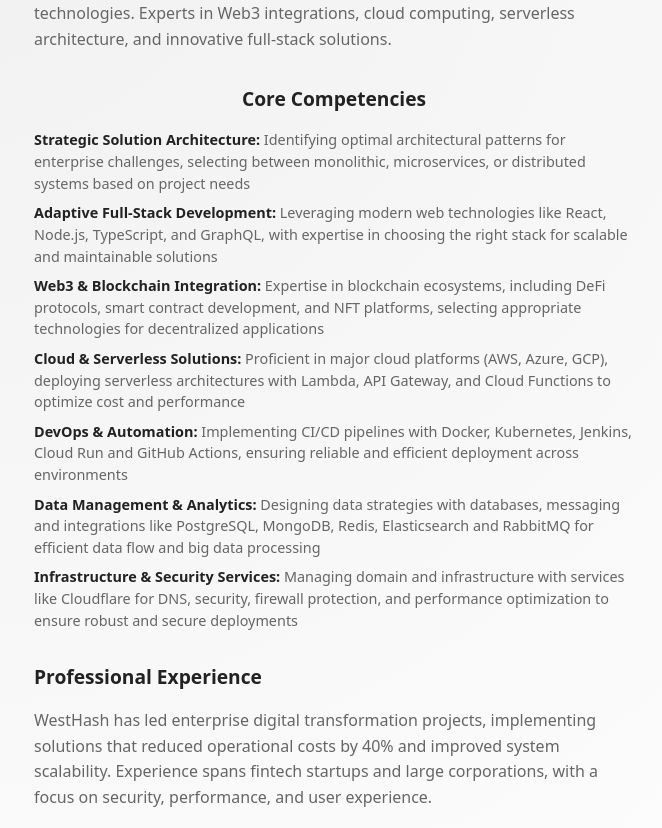
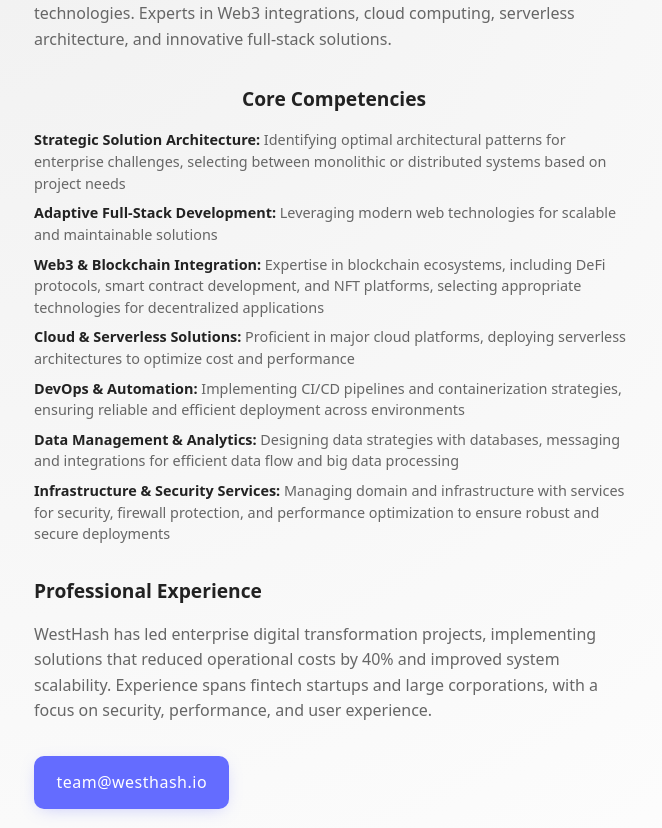
Before and after one commit to westhash/landing-page, a React (Vite) app: page / in a window 1280 px wide. Shown: the part 584-1412 px from the top of the page, without its empty margins (306-968 px from the left). Built offline with nearby package versions, Linux system fonts and the light colour scheme.

Commit message:
some core competence

```diff
--- a/src/App.jsx
+++ b/src/App.jsx
@@ -35,13 +35,13 @@
           <div className="skills-section">
             <h3>Core Competencies</h3>
             <ul>
-              <li><strong>Strategic Solution Architecture:</strong> Identifying optimal architectural patterns for enterprise challenges, selecting between monolithic, microservices, or distributed systems based on project needs</li>
-              <li><strong>Adaptive Full-Stack Development:</strong> Leveraging modern web technologies like React, Node.js, TypeScript, and GraphQL, with expertise in choosing the right stack for scalable and maintainable solutions</li>
+              <li><strong>Strategic Solution Architecture:</strong> Identifying optimal architectural patterns for enterprise challenges, selecting between monolithic or distributed systems based on project needs</li>
+              <li><strong>Adaptive Full-Stack Development:</strong> Leveraging modern web technologies for scalable and maintainable solutions</li>
               <li><strong>Web3 & Blockchain Integration:</strong> Expertise in blockchain ecosystems, including DeFi protocols, smart contract development, and NFT platforms, selecting appropriate technologies for decentralized applications</li>
-              <li><strong>Cloud & Serverless Solutions:</strong> Proficient in major cloud platforms (AWS, Azure, GCP), deploying serverless architectures with Lambda, API Gateway, and Cloud Functions to optimize cost and performance</li>
-              <li><strong>DevOps & Automation:</strong> Implementing CI/CD pipelines with Docker, Kubernetes, Jenkins, Cloud Run and GitHub Actions, ensuring reliable and efficient deployment across environments</li>
-              <li><strong>Data Management & Analytics:</strong> Designing data strategies with databases, messaging and integrations like PostgreSQL, MongoDB, Redis, Elasticsearch and RabbitMQ for efficient data flow and big data processing</li>
-              <li><strong>Infrastructure & Security Services:</strong> Managing domain and infrastructure with services like Cloudflare for DNS, security, firewall protection, and performance optimization to ensure robust and secure deployments</li>
+              <li><strong>Cloud & Serverless Solutions:</strong> Proficient in major cloud platforms, deploying serverless architectures to optimize cost and performance</li>
+              <li><strong>DevOps & Automation:</strong> Implementing CI/CD pipelines and containerization strategies, ensuring reliable and efficient deployment across environments</li>
+              <li><strong>Data Management & Analytics:</strong> Designing data strategies with databases, messaging and integrations for efficient data flow and big data processing</li>
+              <li><strong>Infrastructure & Security Services:</strong> Managing domain and infrastructure with services for security, firewall protection, and performance optimization to ensure robust and secure deployments</li>
             </ul>
           </div>
 
```
